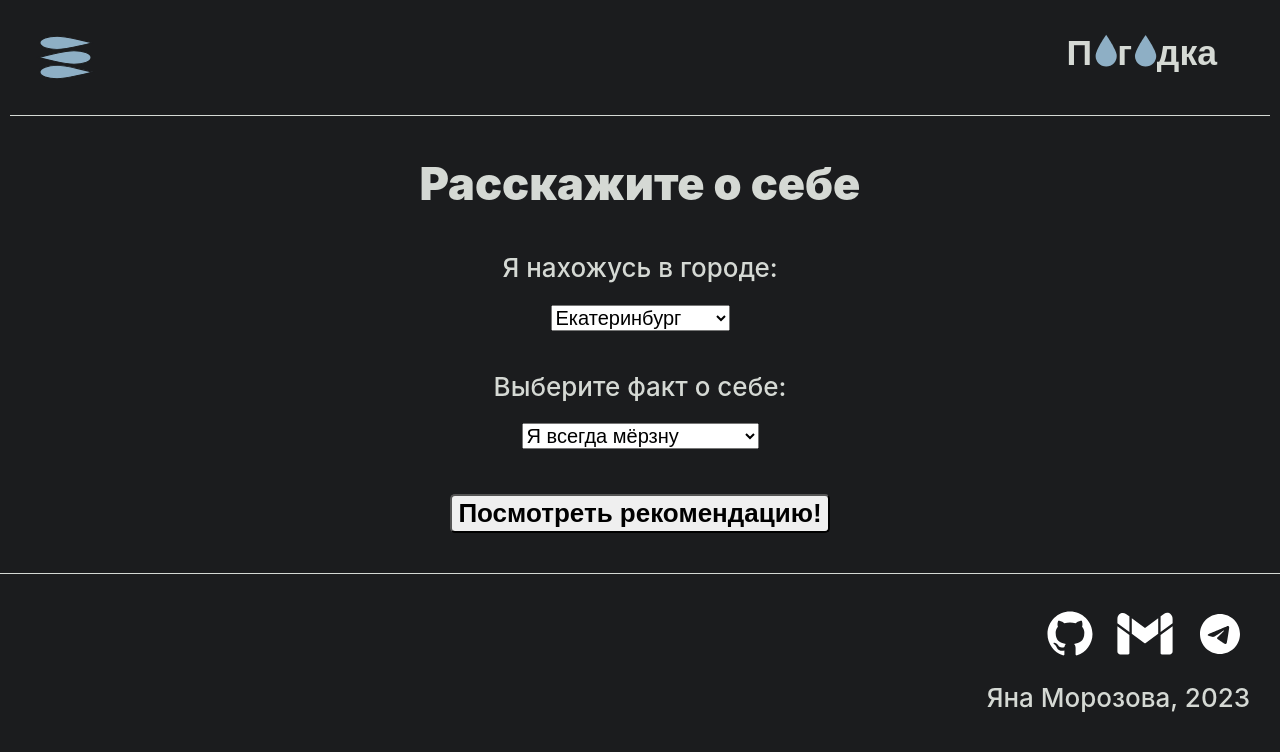
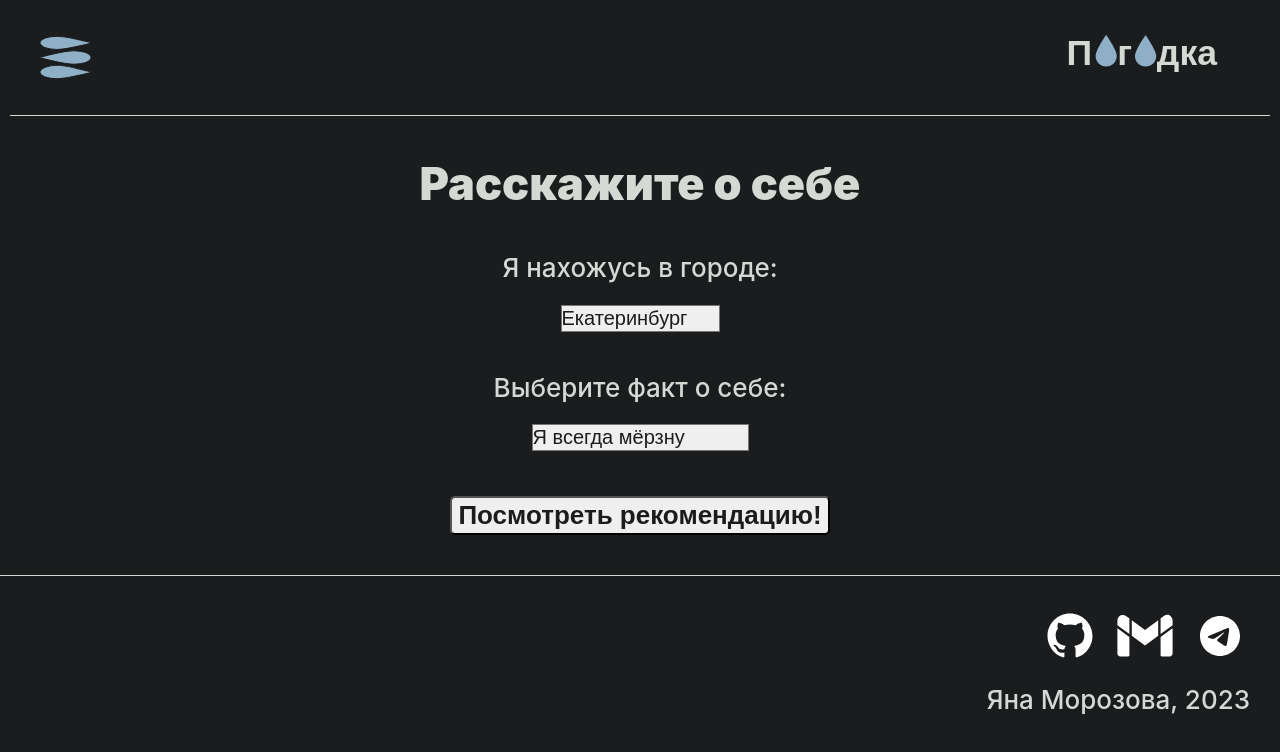
Before and after one commit to Yanabonne/weather-like, a React (Create React App) app: page /#/how-to-dress in a window 1280 px wide. Shown: the top 752 px of the page. Built offline with nearby package versions, Linux system fonts and the light colour scheme.

Commit message:
feat: remove links and buttons highlight

```diff
--- a/src/shared/CloudButton/CloudButton.css
+++ b/src/shared/CloudButton/CloudButton.css
@@ -1,4 +1,8 @@
 .cloud-button__cloud {
+  -webkit-appearance: none;
+  -moz-appearance: none;
+  appearance: none;
+  -webkit-tap-highlight-color: rgba(0,0,0,0);
   outline: none;
   border: none;
   background-size: cover;
@@ -19,6 +23,7 @@
   color: #1b1c1e;
   transition: background-image 0.3s ease;
   cursor: pointer;
+  will-change: background-image;
 }
 
 .cloud-button__cloud:hover {
--- a/src/widgets/Clothes/Clothes.css
+++ b/src/widgets/Clothes/Clothes.css
@@ -21,12 +21,21 @@
 }
 
 .clothes__option {
+  -webkit-appearance: none;
+  -moz-appearance: none;
+  appearance: none;
+  color: #1b1c1e;
   font-size: 20px;
   line-height: 1.25;
   font-weight: 500;
 }
 
 .clothes__button {
+  -webkit-appearance: none;
+  -moz-appearance: none;
+  appearance: none;
+  -webkit-tap-highlight-color: rgba(0,0,0,0);
+  color: #1b1c1e;
   margin: 25px 0 0;
   font-size: 26px;
   line-height: 1.25;
--- a/src/widgets/Header/Header.css
+++ b/src/widgets/Header/Header.css
@@ -19,6 +19,10 @@
 }
 
 .header__burger {
+  -webkit-appearance: none;
+  -moz-appearance: none;
+  appearance: none;
+  -webkit-tap-highlight-color: rgba(0,0,0,0);
   background: none;
   outline: none;
   border: none;
--- a/src/widgets/MenuPopup/MenuPopup.css
+++ b/src/widgets/MenuPopup/MenuPopup.css
@@ -20,6 +20,10 @@
 }
 
 .menu__link {
+  -webkit-appearance: none;
+  -moz-appearance: none;
+  appearance: none;
+  -webkit-tap-highlight-color: rgba(0,0,0,0);
   text-align: right;
   font-family: "Inter";
   font-style: normal;
--- a/src/widgets/RandomGoOut/RandomGoOut.css
+++ b/src/widgets/RandomGoOut/RandomGoOut.css
@@ -1,4 +1,8 @@
 .random {
+  -webkit-appearance: none;
+  -moz-appearance: none;
+  appearance: none;
+  -webkit-tap-highlight-color: rgba(0,0,0,0);
   outline: none;
   background: none;
   border: none;
@@ -19,6 +23,7 @@
   color: #1b1c1e;
   transition: background-image 0.3s ease;
   cursor: pointer;
+  will-change: background-image;
 }
 
 .random_raindrop {
--- a/src/widgets/SelectButtons/SelectButtons.css
+++ b/src/widgets/SelectButtons/SelectButtons.css
@@ -4,6 +4,10 @@
 }
 
 .select__button {
+  -webkit-appearance: none;
+  -moz-appearance: none;
+  appearance: none;
+  -webkit-tap-highlight-color: rgba(0,0,0,0);
   background-color: #d5d9d4;
   outline: none;
   color: #1b1c1e;
```
